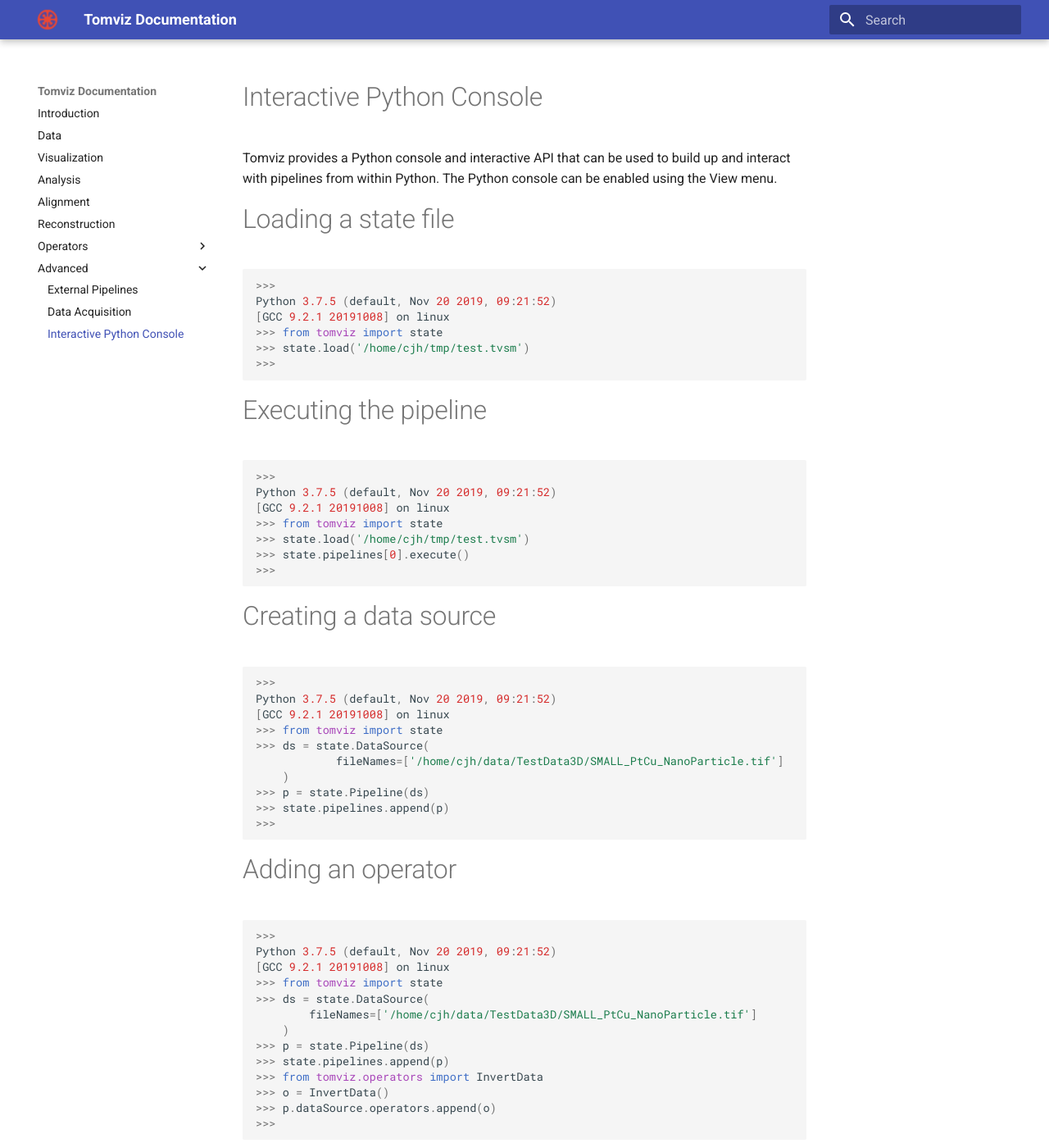
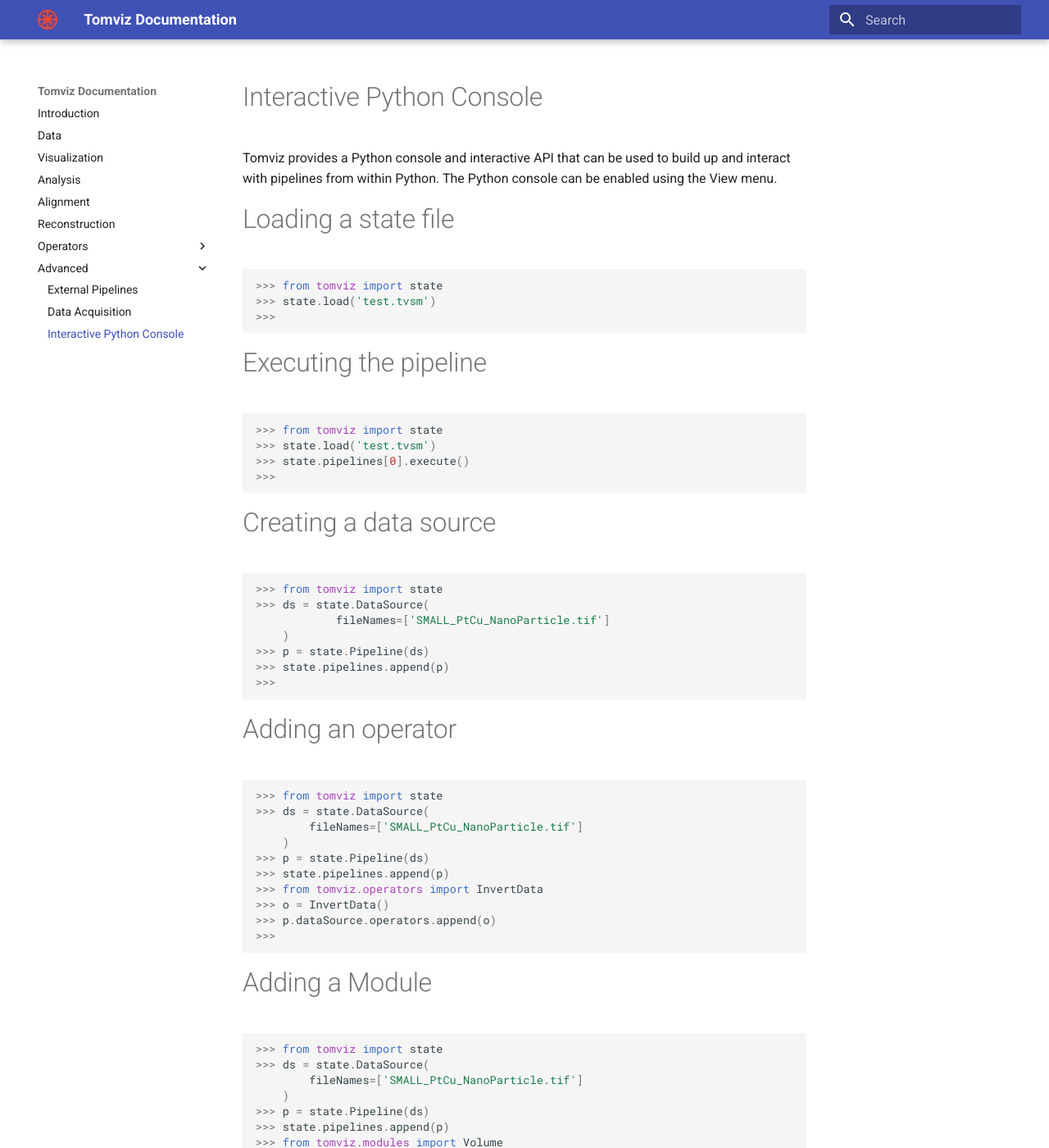
Before and after one commit to OpenChemistry/tomvizdocs, an MkDocs documentation site: the page built from docs/interactive.md, in a window 1280 px wide and 1400 px high. Shown: the whole window at 82% size. Built offline with MkDocs 1.6.1 and Material for MkDocs 9.7.7, drawn with Linux system fonts in a browser that asks for light colours; some of the changed text lies outside the part shown.

Commit message:
Clean up paths and remove preamble
Signed-off-by: Chris Harris <chris.harris@kitware.com>

````diff
--- a/docs/interactive.md
+++ b/docs/interactive.md
@@ -8,22 +8,16 @@
 # Loading a state file
 
 ```python
->>>
-Python 3.7.5 (default, Nov 20 2019, 09:21:52)
-[GCC 9.2.1 20191008] on linux
 >>> from tomviz import state
->>> state.load('/home/cjh/tmp/test.tvsm')
+>>> state.load('test.tvsm')
 >>>
 ```
 
 # Executing the pipeline
 
 ```python
->>>
-Python 3.7.5 (default, Nov 20 2019, 09:21:52)
-[GCC 9.2.1 20191008] on linux
 >>> from tomviz import state
->>> state.load('/home/cjh/tmp/test.tvsm')
+>>> state.load('test.tvsm')
 >>> state.pipelines[0].execute()
 >>>
 ```
@@ -31,12 +25,9 @@
 # Creating a data source
 
 ```python
->>>
-Python 3.7.5 (default, Nov 20 2019, 09:21:52)
-[GCC 9.2.1 20191008] on linux
 >>> from tomviz import state
 >>> ds = state.DataSource(
-            fileNames=['/home/cjh/data/TestData3D/SMALL_PtCu_NanoParticle.tif']
+            fileNames=['SMALL_PtCu_NanoParticle.tif']
     )
 >>> p = state.Pipeline(ds)
 >>> state.pipelines.append(p)
@@ -46,12 +37,9 @@
 # Adding an operator
 
 ```python
->>>
-Python 3.7.5 (default, Nov 20 2019, 09:21:52)
-[GCC 9.2.1 20191008] on linux
 >>> from tomviz import state
 >>> ds = state.DataSource(
-        fileNames=['/home/cjh/data/TestData3D/SMALL_PtCu_NanoParticle.tif']
+        fileNames=['SMALL_PtCu_NanoParticle.tif']
     )
 >>> p = state.Pipeline(ds)
 >>> state.pipelines.append(p)
@@ -64,12 +52,9 @@
 # Adding a Module
 
 ```python
->>>
-Python 3.7.5 (default, Nov 20 2019, 09:21:52)
-[GCC 9.2.1 20191008] on linux
 >>> from tomviz import state
 >>> ds = state.DataSource(
-        fileNames=['/home/cjh/data/TestData3D/SMALL_PtCu_NanoParticle.tif']
+        fileNames=['SMALL_PtCu_NanoParticle.tif']
     )
 >>> p = state.Pipeline(ds)
 >>> state.pipelines.append(p)
@@ -82,15 +67,12 @@
 # Taking a screen shot
 
 ```python
->>>
-Python 3.7.5 (default, Nov 20 2019, 09:21:52)
-[GCC 9.2.1 20191008] on linux
 >>> from tomviz import state
->>> state.load('/home/cjh/tmp/test.tvsm')
+>>> state.load('test.tvsm')
 >>> state.pipelines[0].execute()
 >>> from tomviz.views import active_view
 >>> view = active_view()
->>> view.save_screenshot('/tmp/screen.png')
+>>> view.save_screenshot('screen.png')
 ```
 
 ## Controlling output image
@@ -119,7 +101,7 @@
 >>>
 >>> from tomviz import views
 >>> view = views.active_view()
->>> view.save_screenshot('/tmp/screen.png',
+>>> view.save_screenshot('screen.png',
                          palette=views.Pallete.TransparentBackground)
 >>>
 ```
````
